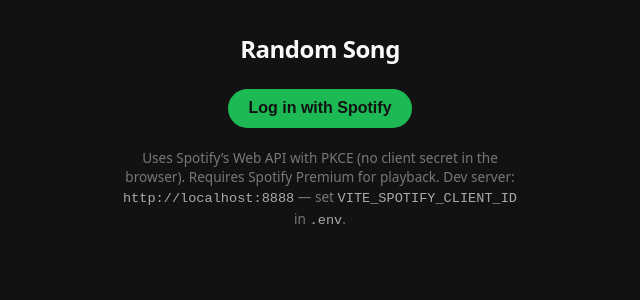
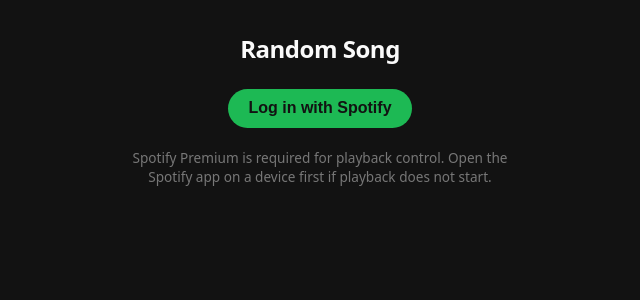
Before and after one commit to saarhaber/randomSong, a React (Vite) app: page / in a window 1280 px wide. Shown: the top 300 px of the page, without its empty margins (320-960 px from the left). Built offline with nearby package versions, Linux system fonts and the light colour scheme; no server answers; what spotify-web-api-js would draw is missing.

Commit message:
fix(oauth): fixed redirect URIs for Spotify; embed public client ID; simplify UI copy

```diff
--- a/src/App.tsx
+++ b/src/App.tsx
@@ -307,11 +307,8 @@
             Log in with Spotify
           </button>
           <p className="hint">
-            Uses Spotify’s Web API with PKCE (no client secret in the browser).
-            Requires Spotify Premium for playback. Dev server:{" "}
-            <code style={{ color: "#aaa" }}>http://localhost:8888</code> — set{" "}
-            <code style={{ color: "#aaa" }}>VITE_SPOTIFY_CLIENT_ID</code> in{" "}
-            <code style={{ color: "#aaa" }}>.env</code>.
+            Spotify Premium is required for playback control. Open the Spotify app on a device
+            first if playback does not start.
           </p>
         </>
       ) : (
--- a/src/spotifyPkce.ts
+++ b/src/spotifyPkce.ts
@@ -49,21 +49,25 @@
   return { verifier, challenge };
 }
 
-/** Must match Spotify Dashboard redirect URIs exactly, e.g. http://localhost:8888/callback */
+/**
+ * Must match Spotify Developer Dashboard → Redirect URIs exactly (same string as authorize + token exchange).
+ * Add both of these to your Spotify app:
+ * - https://saarhaber.github.io/randomSong/callback
+ * - http://localhost:8888/callback
+ */
 export function redirectUri(): string {
-  const base = import.meta.env.BASE_URL;
-  const prefix = base === "/" ? "" : base.replace(/\/$/, "");
-  return `${window.location.origin}${prefix}/callback`;
+  if (import.meta.env.DEV) {
+    return "http://localhost:8888/callback";
+  }
+  return "https://saarhaber.github.io/randomSong/callback";
 }
 
+/** Public OAuth client ID (not secret); optional VITE_SPOTIFY_CLIENT_ID overrides for forks. */
+const DEFAULT_CLIENT_ID = "417eb170dcb5467cb5f76a519f5b1bf9";
+
 export function getClientId(): string {
-  const id = import.meta.env.VITE_SPOTIFY_CLIENT_ID?.trim();
-  if (!id) {
-    throw new Error(
-      "Missing VITE_SPOTIFY_CLIENT_ID. Copy .env.example to .env and set your Spotify app Client ID.",
-    );
-  }
-  return id;
+  const fromEnv = import.meta.env.VITE_SPOTIFY_CLIENT_ID?.trim();
+  return fromEnv || DEFAULT_CLIENT_ID;
 }
 
 export async function beginLogin(): Promise<void> {
--- a/src/vite-env.d.ts
+++ b/src/vite-env.d.ts
@@ -1,7 +1,8 @@
 /// <reference types="vite/client" />
 
 interface ImportMetaEnv {
-  readonly VITE_SPOTIFY_CLIENT_ID: string;
+  /** Optional; defaults to the app’s public Spotify client ID baked into the build. */
+  readonly VITE_SPOTIFY_CLIENT_ID?: string;
 }
 
 interface ImportMeta {
```
Also changed, not shown: 2 other files (tests, documents, lock files or other folders).
